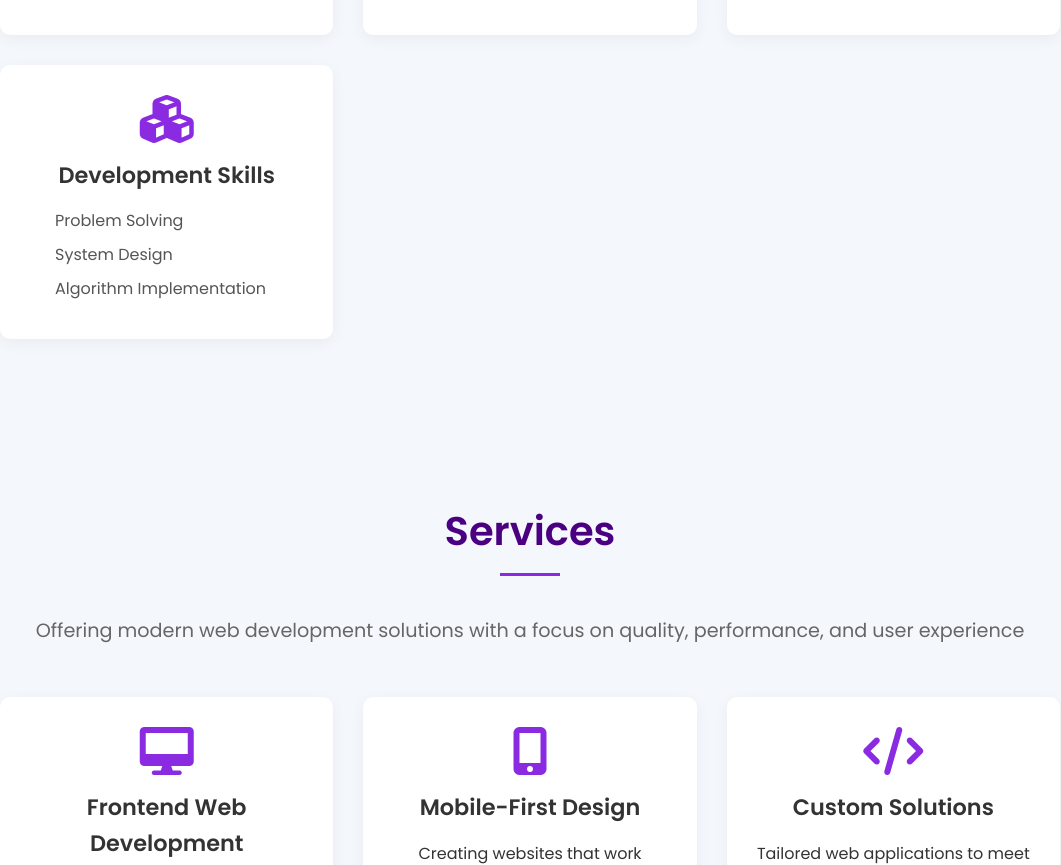
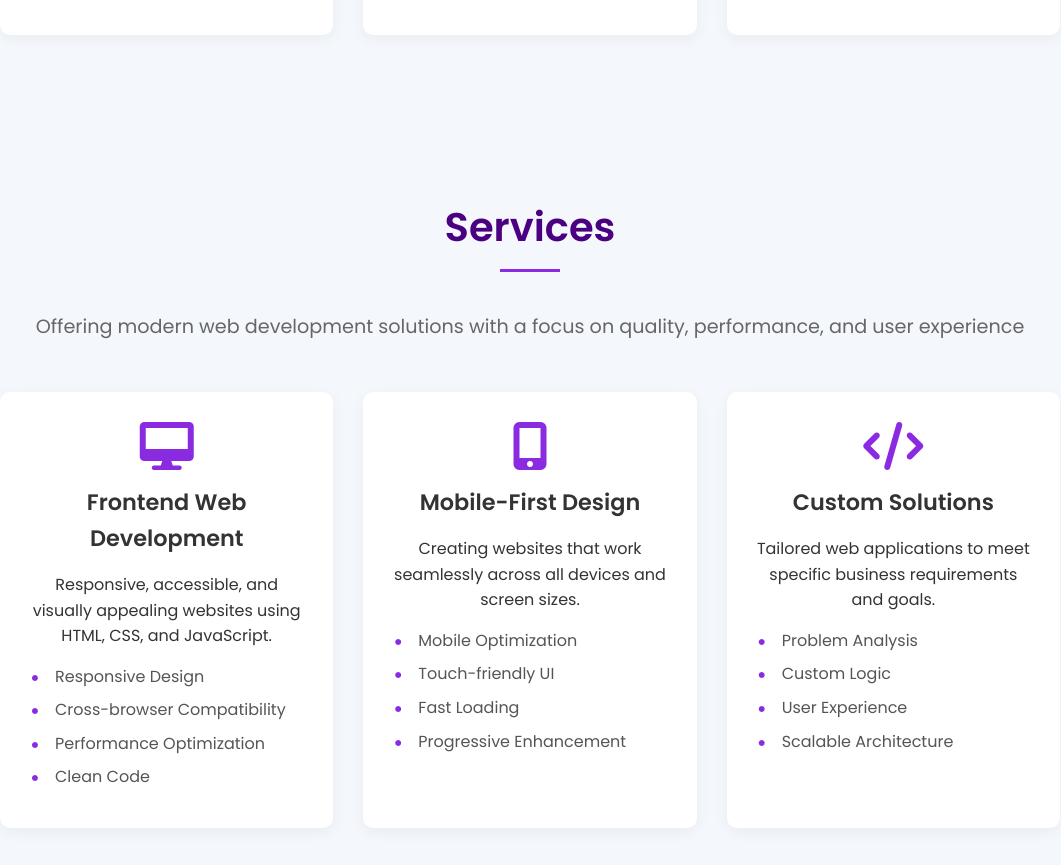
Before and after one commit to Priya-bhattacharya783/Portfolio.com, a plain HTML site: page index.html in a window 1280 px wide. Shown: the part 2089-2954 px from the top of the page, without its empty margins (110-1171 px from the left). Drawn offline with Linux system fonts and the light colour scheme.

Commit message:
Update index.html

```diff
--- a/index.html
+++ b/index.html
@@ -103,8 +103,8 @@
                             <li>CSS</li>
                             <li>JavaScript (Basic)</li>
                         </ul>
-                    </div>
-                    <div class="skill-card">
+                   </div>
+<!--                      <div class="skill-card">
                         <i class="fas fa-cubes skill-icon"></i>
                         <h4>Development Skills</h4>
                         <ul>
@@ -112,7 +112,7 @@
                             <li>System Design</li>
                             <li>Algorithm Implementation</li>
                         </ul>
-                    </div>
+                    </div>  -->
                 </div>
             </div>
         </section>
```
